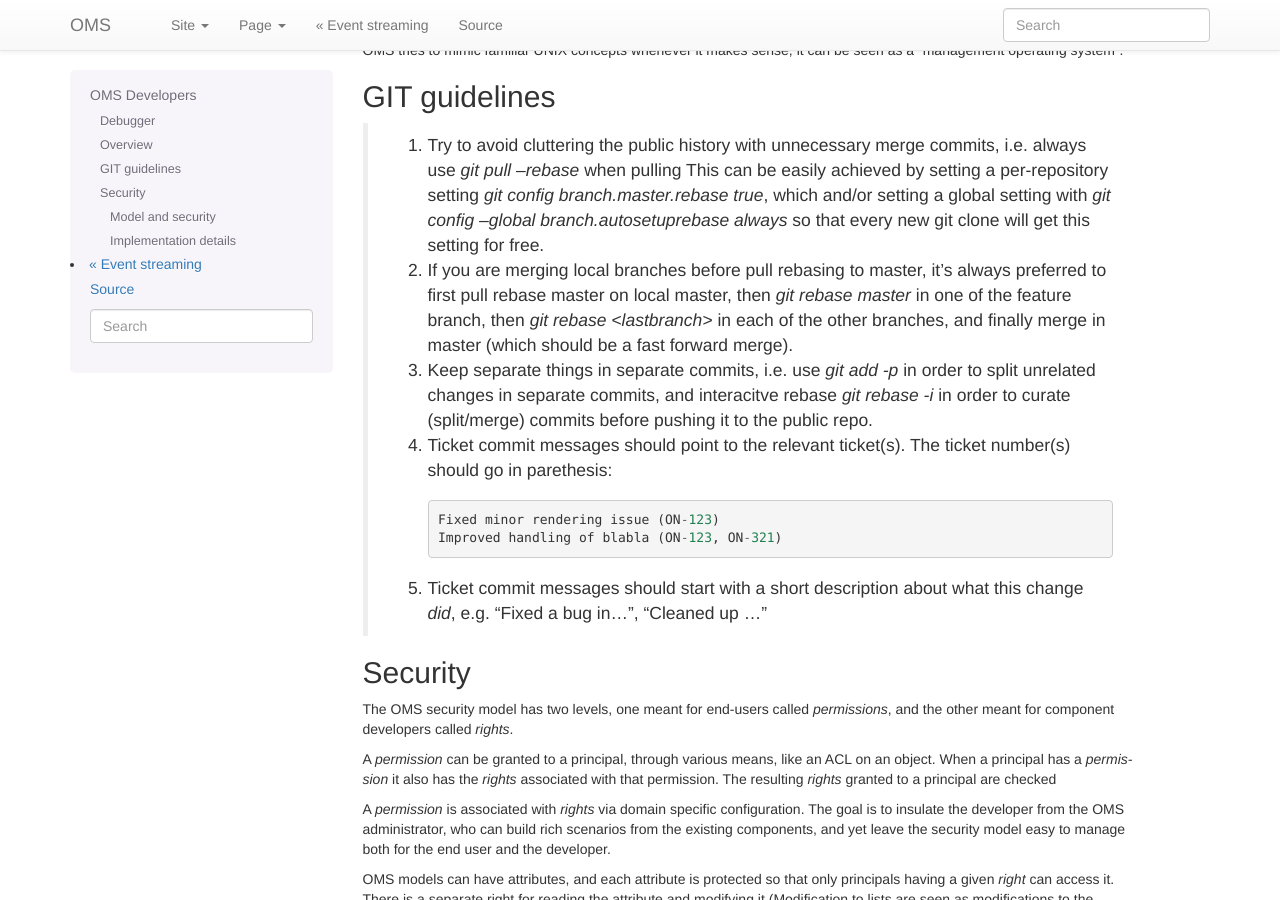
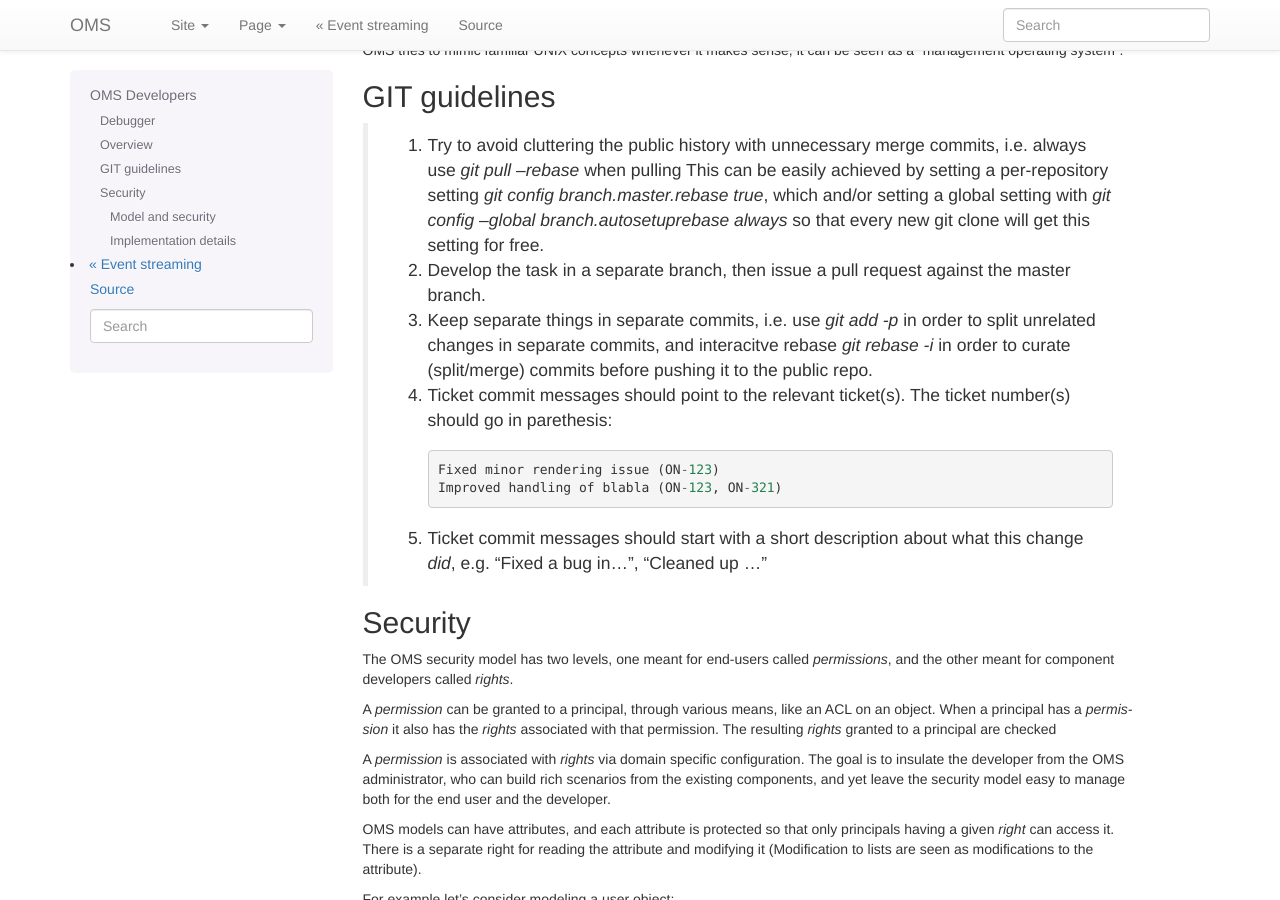
Before and after one commit to opennode/opennode-management, a Sphinx documentation site: the page built from docs/source/developers.rst, in a window 1280 px wide and 900 px high, scrolled down 756 px. Built offline with Sphinx 7.4.7, drawn with Linux system fonts in a browser that asks for light colours; pages that are not in the unit, such as notebooks, are missing from menus; the version number could not be read and is left out.

Commit message:
Updated git instructions

```diff
--- a/docs/source/developers.rst
+++ b/docs/source/developers.rst
@@ -44,9 +44,8 @@ GIT guidelines
     This can be easily achieved by setting a per-repository setting `git config branch.master.rebase true`, which and/or setting a global
     setting with `git config --global branch.autosetuprebase always` so that every new git clone will get this setting for free.
 
- 2. If you are merging local branches before pull rebasing to master, it's always preferred to first pull rebase master on local master,
-    then `git rebase master` in one of the feature branch, then `git rebase <lastbranch>` in each of the other branches, and finally
-    merge in master (which should be a fast forward merge).
+ 2. Develop the task in a separate branch, then issue a pull request against the master branch.
+
 
  3. Keep separate things in separate commits, i.e. use `git add -p` in order to split unrelated changes in separate commits,
     and interacitve rebase `git rebase -i` in order to curate (split/merge) commits before pushing it to the public repo.
```
